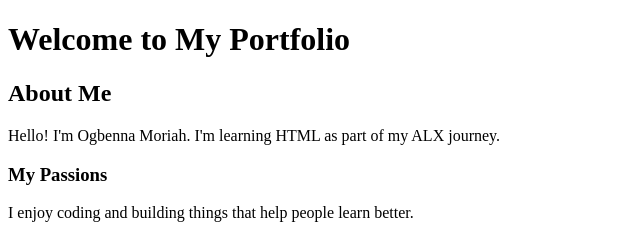
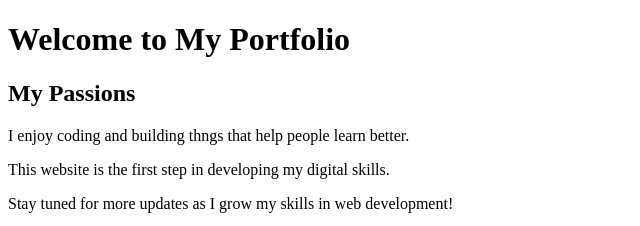
Before and after one commit to Moriah-tech/My_First_Portfolio, a plain HTML site: page html_basic/index.html in a window 1280 px wide. Shown: the top 226 px of the page, without its empty margins (0-640 px from the left). Drawn offline with Linux system fonts and the light colour scheme; grey boxes are pictures that could not be loaded.

Commit message:
add tweets.html with embedded tweets and the link in index.html

```diff
--- a/html_basic/index.html
+++ b/html_basic/index.html
@@ -6,11 +6,13 @@
 </head>
 <body>
   <h1>Welcome to My Portfolio</h1>
-  <h2>About Me</h2>
-  <p>Hello! I'm Ogbenna Moriah. I'm learning HTML as part of my ALX journey.</p>
 
-  <h3>My Passions</h3>
-  <p>I enjoy coding and building things that help people learn better.</p>
+  <p><a [\s\S]*?href='"tweets.html">My Tweets </a> </p>
+
+  <p> Hello! I'm Ogbenna Moriah. I am learning HTML as part of my ALX journey.</p>
+
+  <h2>My Passions</h2>
+  <p>I enjoy coding and building thngs that help people learn better.</p>
 
   <p>This website is the first step in developing my digital skills.</p>
 
```
Also changed, not shown: html_basic/tweets.html (+13 -2 lines).
